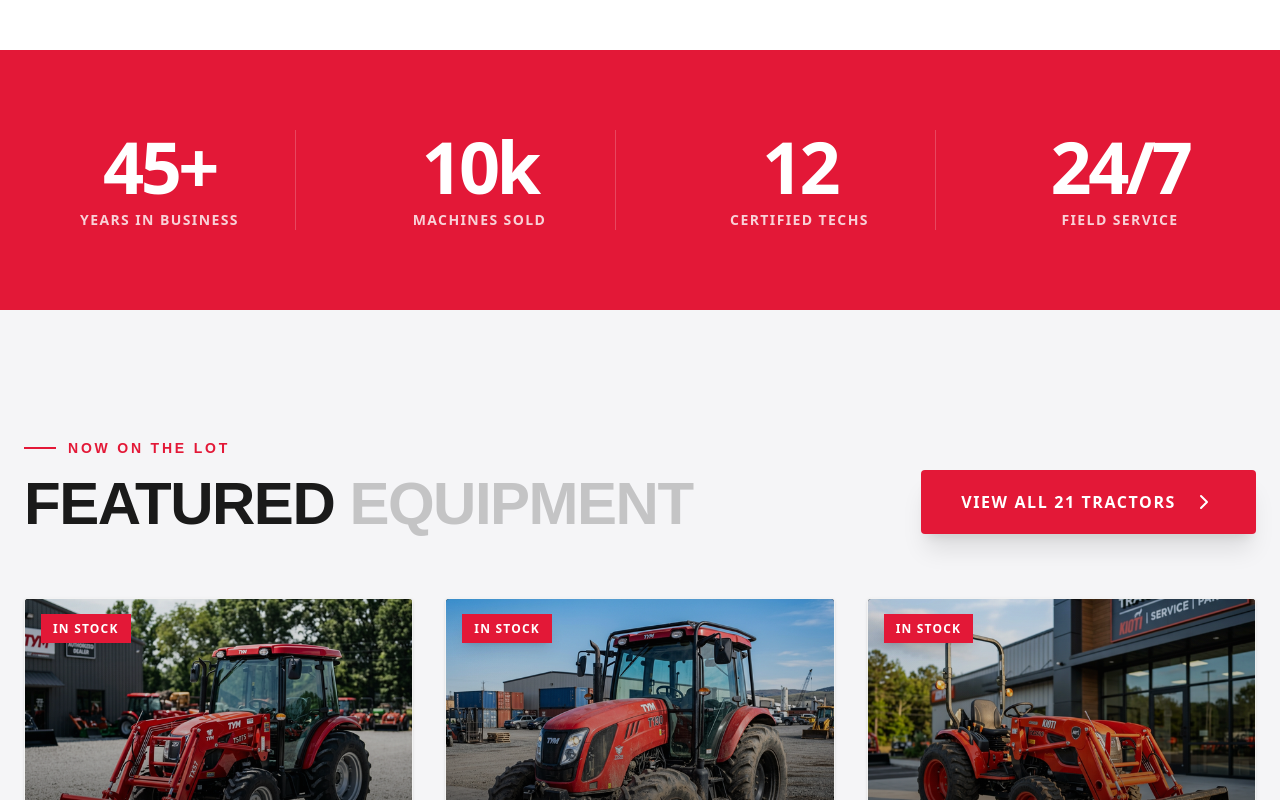
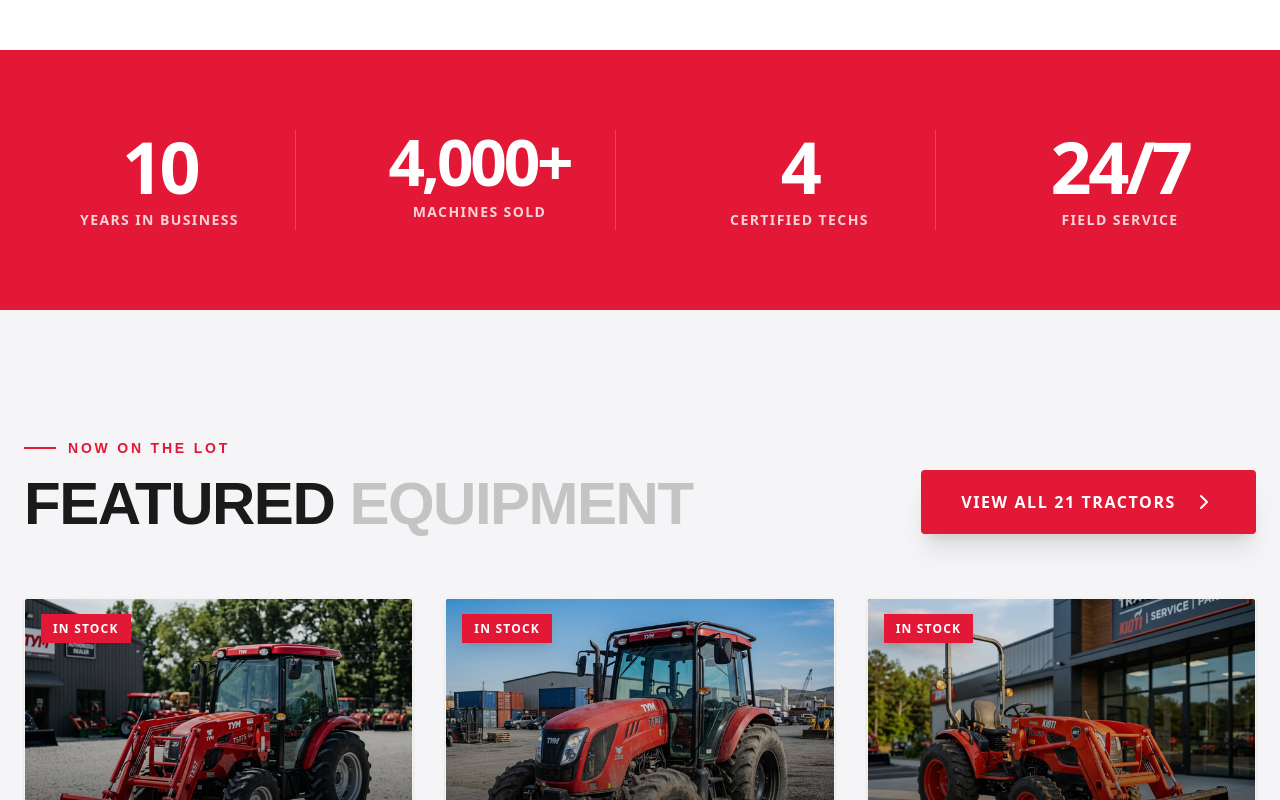
Before and after one commit to Founditmarketing/red-dirt-, a React (Vite) app: page / in a window 1280 px wide. Shown: the part 2240-3040 px from the top of the page. Built offline with nearby package versions, Linux system fonts and the light colour scheme.

Commit message:
Update contact email and trust metrics

```diff
--- a/src/Layout.tsx
+++ b/src/Layout.tsx
@@ -129,7 +129,7 @@ const Layout: React.FC<LayoutProps> = ({ children }) => {
                                 </li>
                                 <li className="flex gap-4 items-center group">
                                     <Mail className="shrink-0 text-white/40 group-hover:text-brand-red transition-colors" size={20} />
-                                    <a href="mailto:sales@reddirt.com" className="hover:text-white transition-colors font-bold">sales@reddirt.com</a>
+                                    <a href="mailto:reddirttractors@gamail.com" className="hover:text-white transition-colors font-bold">reddirttractors@gamail.com</a>
                                 </li>
                             </ul>
                         </div>
--- a/src/components/TrustMetrics.tsx
+++ b/src/components/TrustMetrics.tsx
@@ -10,17 +10,17 @@ const TrustMetrics = () => {
                 <div className="grid grid-cols-2 md:grid-cols-4 gap-12 text-center divide-x divide-white/20">
 
                     <motion.div initial={{ opacity: 0, y: 20 }} whileInView={{ opacity: 1, y: 0 }} viewport={{ once: true }} transition={{ duration: 0.6 }}>
-                        <div className="text-5xl md:text-7xl font-black tracking-tighter mb-2">45+</div>
+                        <div className="text-5xl md:text-7xl font-black tracking-tighter mb-2">10</div>
                         <div className="text-sm font-bold uppercase tracking-widest text-white/80">Years in Business</div>
                     </motion.div>
 
                     <motion.div initial={{ opacity: 0, y: 20 }} whileInView={{ opacity: 1, y: 0 }} viewport={{ once: true }} transition={{ duration: 0.6, delay: 0.1 }}>
-                        <div className="text-5xl md:text-7xl font-black tracking-tighter mb-2">10k</div>
+                        <div className="text-5xl md:text-[64px] font-black tracking-tighter mb-2">4,000+</div>
                         <div className="text-sm font-bold uppercase tracking-widest text-white/80">Machines Sold</div>
                     </motion.div>
 
                     <motion.div initial={{ opacity: 0, y: 20 }} whileInView={{ opacity: 1, y: 0 }} viewport={{ once: true }} transition={{ duration: 0.6, delay: 0.2 }}>
-                        <div className="text-5xl md:text-7xl font-black tracking-tighter mb-2">12</div>
+                        <div className="text-5xl md:text-7xl font-black tracking-tighter mb-2">4</div>
                         <div className="text-sm font-bold uppercase tracking-widest text-white/80">Certified Techs</div>
                     </motion.div>
 
```
